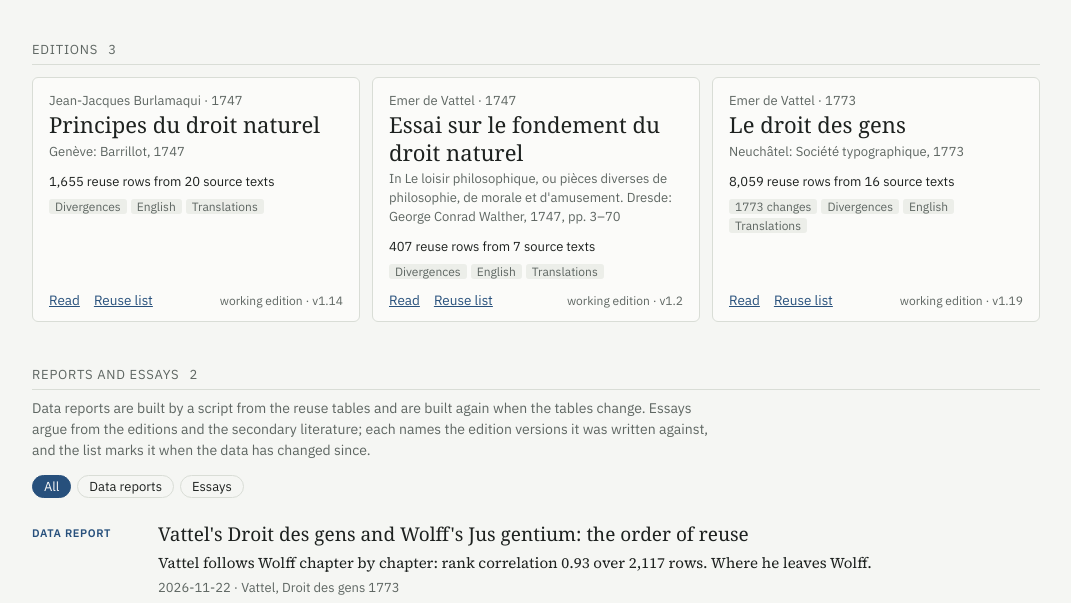
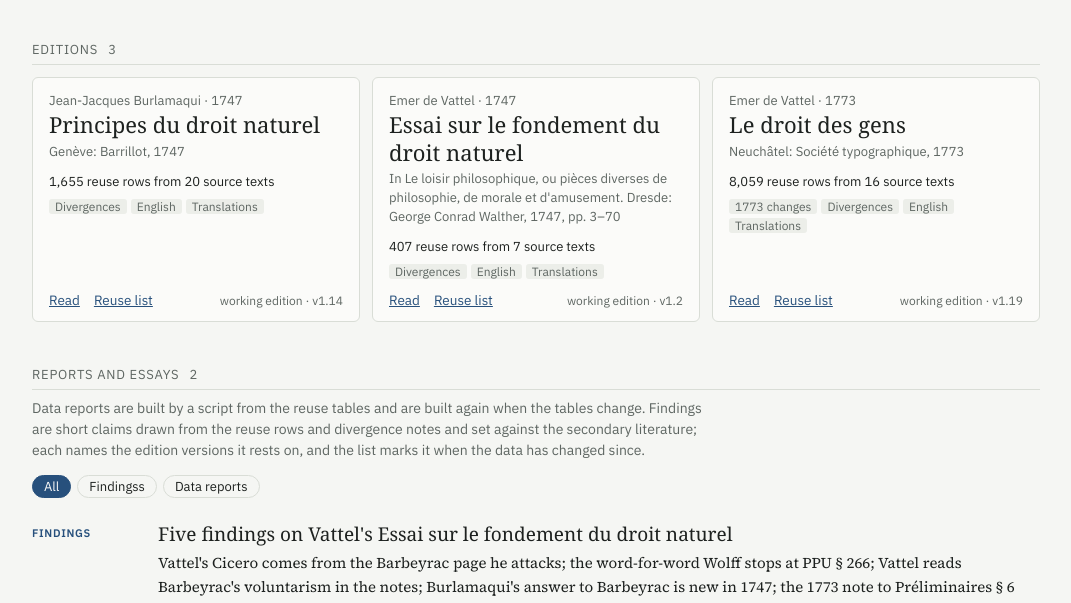
Before and after one commit to JuhanJahupea/NaturalLawEditions, a plain HTML site: page index.html in a window 1280 px wide. Shown: the part 184-787 px from the top of the page, without its empty margins (104-1175 px from the left). Drawn offline with Linux system fonts and the light colour scheme; a web font is replaced by a local one.

Commit message:
Findings instead of the summary essay: five claims on Vattel's Essai from the reuse rows, set against Otsing 2024, Hochstrasser 1993, Grewal 2024 and Korkman 2006
- reports/vattel-essai-findings.md replaces reports/vattel-essai-obligation.md
- a new kind of report, findings, on the collection page and in docs/FORMAT.md

Co-Authored-By: Claude Opus 5.5 <noreply@anthropic.com>
Claude-Session: https://claude.ai/code/session_018hYfwo4W4K24Wfwu8o4NUw

```diff
--- a/index.html
+++ b/index.html
@@ -70,7 +70,7 @@ footer{margin-top:48px;padding-top:12px;border-top:1px solid var(--line);font:13
   </header>
   <section id="editions"><h2>Editions <span class="n" id="edN"></span></h2><div class="grid" id="eds"></div></section>
   <section id="reports"><h2>Reports and essays <span class="n" id="repN"></span></h2>
-    <p class="sub">Data reports are built by a script from the reuse tables and are built again when the tables change. Essays argue from the editions and the secondary literature; each names the edition versions it was written against, and the list marks it when the data has changed since.</p>
+    <p class="sub">Data reports are built by a script from the reuse tables and are built again when the tables change. Findings are short claims drawn from the reuse rows and divergence notes and set against the secondary literature; each names the edition versions it rests on, and the list marks it when the data has changed since.</p>
     <div class="filt" id="filt" hidden></div><div id="reps"></div></section>
   <section id="issues"><h2>Genealogies of issues <span class="n" id="issN"></span></h2>
     <p class="sub">One question followed from text to text: who takes over an answer, who cites it, who rejects it, who answers otherwise. Each issue has sub-questions, so that one passage can belong to several without tangling them.</p>
@@ -83,7 +83,7 @@ footer{margin-top:48px;padding-top:12px;border-top:1px solid var(--line);font:13
 <script>
 const $=id=>document.getElementById(id),esc=s=>String(s??'').replace(/[&<>"]/g,c=>({'&':'&amp;','<':'&lt;','>':'&gt;','"':'&quot;'}[c]));
 const num=n=>Number(n).toLocaleString('en');
-const KIND={report:'Data report',essay:'Essay'};
+const KIND={report:'Data report',essay:'Essay',findings:'Findings'};
 (async()=>{
  const C=await fetch('catalogue.json').then(r=>r.json()).catch(()=>null);
  if(!C){$('eds').textContent='Could not read catalogue.json.';return}
--- a/reports/index.json
+++ b/reports/index.json
@@ -20,24 +20,21 @@
    "generator": "tools/reports/vattel_jus_gentium.py"
   },
   {
-   "id": "vattel-essai-obligation",
-   "kind": "essay",
-   "title": "Obligation without a superior: Vattel's Essai between Wolff and Barbeyrac",
-   "summary": "Vattel answers Barbeyrac with Wolff's definition of obligation, but grounds it in the agent's own utility, a step Wolff had refused.",
-   "date": "2026-11-22",
-   "file": "vattel-essai-obligation.md",
+   "id": "vattel-essai-findings",
+   "kind": "findings",
+   "title": "Five findings on Vattel's Essai sur le fondement du droit naturel",
+   "summary": "Vattel's Cicero comes from the Barbeyrac page he attacks; the word-for-word Wolff stops at PPU § 266; Vattel reads Barbeyrac's voluntarism in the notes; Burlamaqui's answer to Barbeyrac is new in 1747; the 1773 note to Préliminaires § 6 reads like a digest of Burlamaqui.",
+   "date": "2026-11-23",
+   "file": "vattel-essai-findings.md",
    "editions": [
     "vattel-essai-1747",
-    "burlamaqui-1747"
-   ],
-   "texts": [
-    "wolff-philosophia-practica-1738",
-    "pufendorf-devoirs-barbeyrac-1756",
-    "pufendorf-barbeyrac-1734"
+    "burlamaqui-1747",
+    "vattel-1773"
    ],
    "versions": {
     "vattel-essai-1747": "1.2",
-    "burlamaqui-1747": "1.14"
+    "burlamaqui-1747": "1.14",
+    "vattel-1773": "1.19"
    }
   }
  ]
```
Also changed, not shown: reports/index.html (+1 -1 lines), 3 other files.
